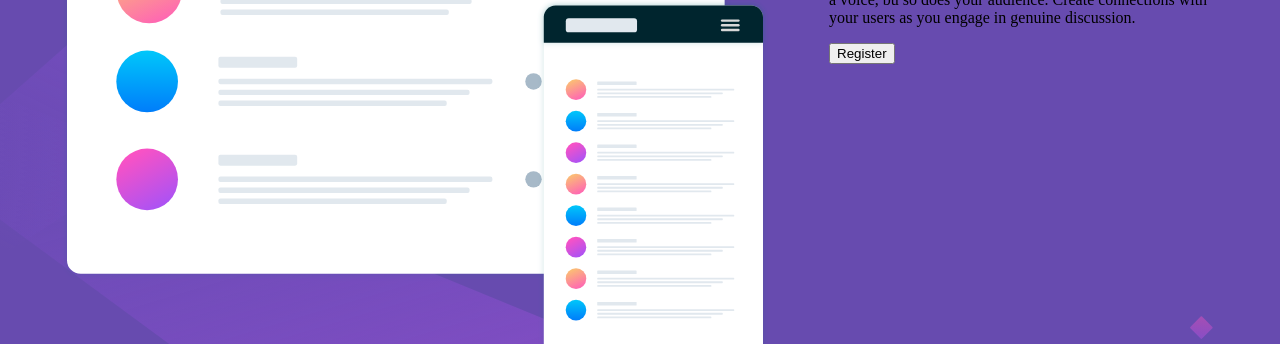
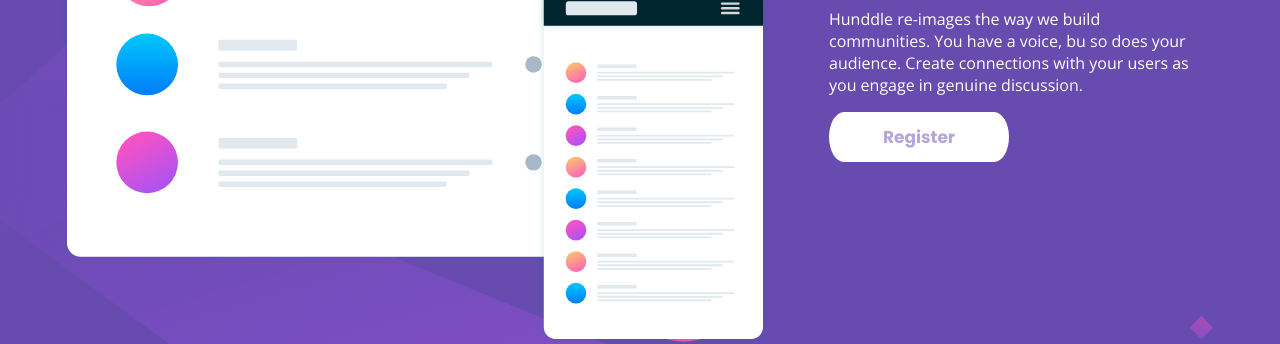
Before and after one commit to Jsifontez/huddle-landing-page, a website: page index.html in a window 1280 px wide. Shown: the part 261-605 px from the top of the page. Drawn offline with nearby package versions, Linux system fonts and the light colour scheme.

Commit message:
Add button styles

```diff
--- a/index.html
+++ b/index.html
@@ -3,25 +3,28 @@
 <head>
   <meta charset="utf-8" />
   <meta http-equiv="X-UA-Compatible" content="IE=edge">
-  <title>Hundle Landing Page</title>
+  <title>Huddle Landing Page</title>
   <meta name="viewport" content="width=device-width, initial-scale=1">
+  <link href="https://fonts.googleapis.com/css?family=Open+Sans|Poppins:400,700" rel="stylesheet">
   <link rel="stylesheet" href="https://use.fontawesome.com/releases/v5.6.3/css/all.css" integrity="sha384-UHRtZLI+pbxtHCWp1t77Bi1L4ZtiqrqD80Kn4Z8NTSRyMA2Fd33n5dQ8lWUE00s/" crossorigin="anonymous">
   <link rel="stylesheet" type="text/css" media="screen" href="main.css" />
 </head>
 <body>
   <header class="header">
-    <img src="./assets/logo.svg" alt="Hundle logo">
+    <img src="./assets/logo.svg" alt="Huddle logo">
   </header>
   <figure class="img">
     <img src="./assets/illustration-mockups.svg" alt="illustration-mockups">
   </figure>
   <main class="info">
-    <h1>Build The Community Your Fans Will love</h1>
+    <h1>Build The Community <br/> Your Fans Will Love</h1>
     <p>
       Hunddle re-images the way we build communities. You have a voice, bu so does your audience.
       Create connections with your users as you engage in genuine discussion.
     </p>
-    <button>Register</button>
+    <div class="btn__container">
+      <button class="btn">Register</button>
+    </div>
   </main>
   <div class="icons">
     <a href="#"><i class="fab fa-facebook-f"></i></a>
--- a/main.css
+++ b/main.css
@@ -1,5 +1,6 @@
 html, body {
   margin: 0;
+  font-family: 'Open Sans', sans-serif;
 }
 
 body {
@@ -7,7 +8,7 @@
   background-size: cover;
   background-color: hsl(257, 40%, 49%);
   display: grid;
-  grid-template: 19% 1fr 40px / 60px 1fr 1fr 60px;
+  grid-template: 100px 1fr 30px / 60px 1fr 1fr 80px;
   grid-template-areas: ". header   .      ."
                        ". figure   main   ."
                        ". .        icons  .";
@@ -28,6 +29,59 @@
 .info{
   grid-area: main;
   margin-left: 30px;
+  margin-top: 30px;
+  color: white;
+}
+
+h1, button{
+  font-family: 'Poppins', sans-serif;
+}
+
+.btn__container{
+  position: relative;
+  height: 50px;
+  display: inline-block;
+  margin-left: 15px;
+}
+
+.btn{
+  background: white;
+  text-align: center;
+  cursor: pointer;
+  outline: 0;
+  border: 0;
+  padding: .5em;
+  height: 50px;
+  width: 150px;
+  color: hsl(257, 40%, 75%);
+  font-weight: bold;
+  transition: scale .2s;
+  font-size: 17px;
+}
+
+.btn::after{
+  content: "";
+  background-color: white;
+  position: absolute;
+  top: 0;
+  right: -15px;
+  border-radius: 50%;
+  height: 50px;
+  width: 30px;
+}
+.btn::before{
+  content: "";
+  background-color: white;
+  position: absolute;
+  top: 0;
+  left: -15px;
+  border-radius: 50%;
+  height: 50px;
+  width: 30px;
+}
+
+.btn:active{
+  transform: scale(.9);
 }
 
 .icons{
```
